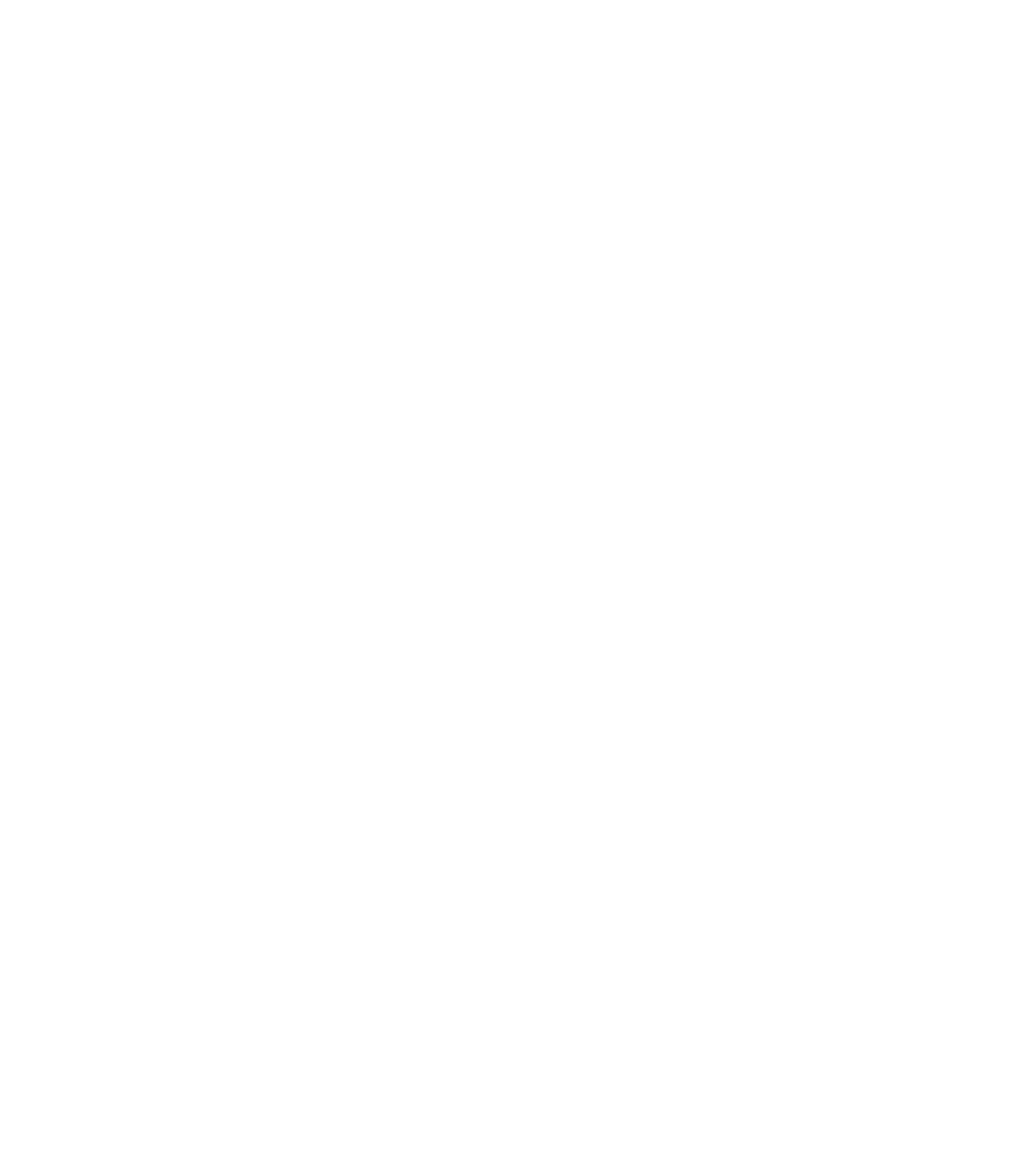
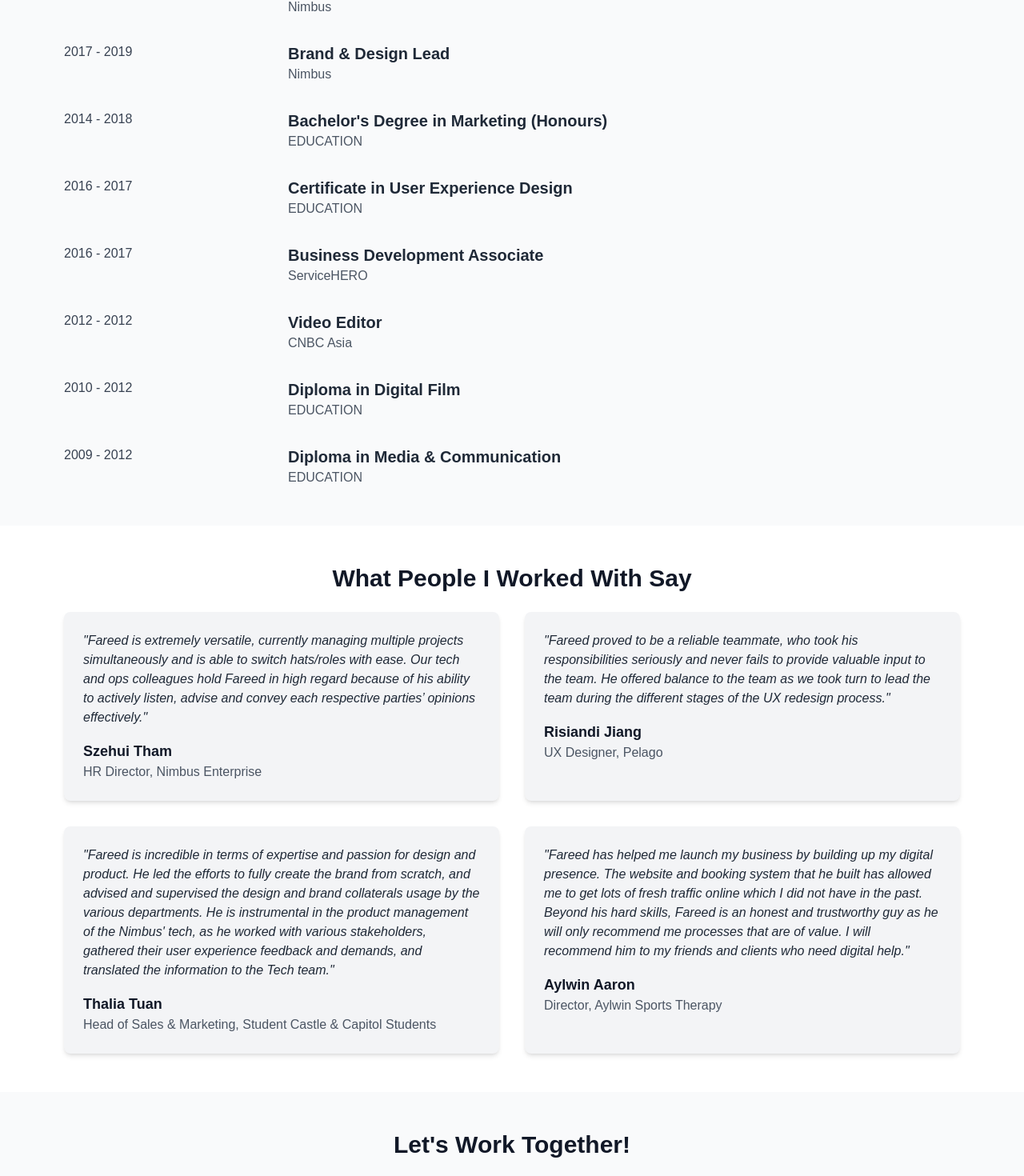
Before and after one commit to fareedmustakin/website-project, a Next.js app: page / in a window 1280 px wide. Shown: the part 2395-3865 px from the top of the page at 80% size. Before the commit the page ends 1832 px from the top, so only its background shows below. Built offline with nearby package versions, Linux system fonts and the light colour scheme.

Commit message:
Fix Sections

```diff
--- a/pages/index.js
+++ b/pages/index.js
@@ -13,6 +13,9 @@
       <Introduction />
       <Expertise />
       <ProfessionalToolkit />
+      <EducationExperience />
+      <Testimonials />
+      <Contact />
       {/* Add other components here */}
     </div>
   );
```
